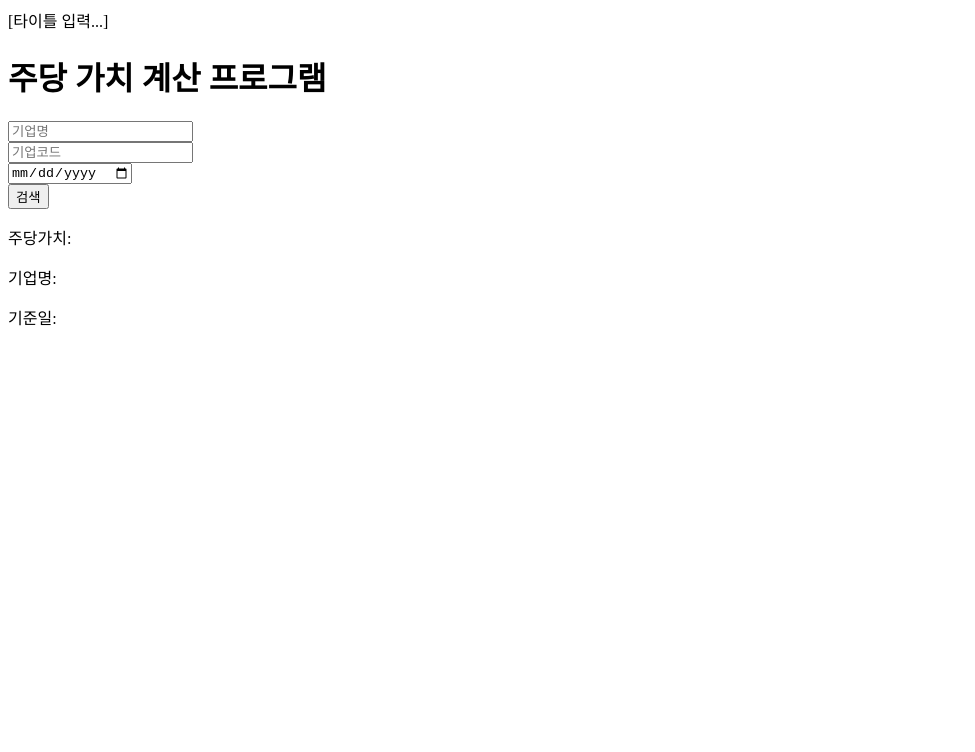
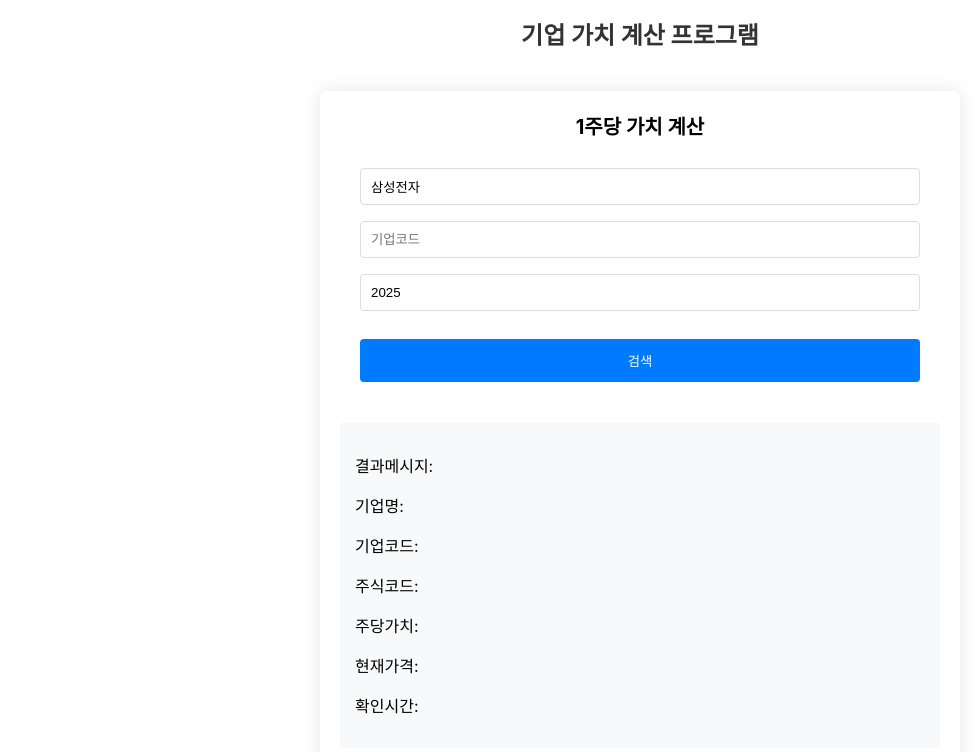
Before and after one commit to gnsgmlckdgk/comp-value-admin, a React (Create React App) app: page / in a window 1280 px wide. Shown: the top 752 px of the page, without its empty margins (0-975 px from the left). Built offline with nearby package versions, Linux system fonts and the light colour scheme.

Commit message:
css 적용

```diff
--- a/package.json
+++ b/package.json
@@ -17,12 +17,16 @@
     "axios": "^1.7.9",
     "react": "^19.0.0",
     "react-dom": "^19.0.0",
-    "react-scripts": "^5.0.1"
+    "react-scripts": "^5.0.1",
+    "styled-component": "^2.8.0",
+    "styled-components": "^6.1.14"
   },
   "devDependencies": {
     "@babel/core": "^7.26.0",
     "@babel/preset-react": "^7.26.3",
     "babel-loader": "^9.2.1",
+    "css-loader": "^7.1.2",
+    "style-loader": "^4.0.0",
     "webpack": "^5.97.1",
     "webpack-cli": "^6.0.1",
     "webpack-dev-server": "^5.2.0"
--- a/src/App.jsx
+++ b/src/App.jsx
@@ -2,16 +2,18 @@ import React from 'react';
 
 // index.js는 자동으로 불러와짐 (JavaScript/Node.js의 모듈 시스템에서는 디렉토리를 import할 때 자동으로 그 디렉토리의 index.js 파일을 찾음)
 import { Header } from './components/common';
-import { InputFrom } from './components/dart_comp'
+import { InputForm } from './components/dart_comp'
+
+import * as comp from './components/common/common_stcomp'
 
 function App() {
     return (
         <>
             <Header />
-            <div class="container">
-                <h1>주당 가치 계산 프로그램</h1>
-                <InputFrom />
-            </div>
+            <comp.Container>
+                <comp.H1>1주당 가치 계산</comp.H1>
+                <InputForm />
+            </comp.Container>
 
         </>
     );
--- a/src/components/common/Header.jsx
+++ b/src/components/common/Header.jsx
@@ -1,6 +1,8 @@
 import React from 'react';
 
+import * as comp from './header_stcomp';
+
 function Header() {
-    return <header>[타이틀 입력...]</header>;
+    return <comp.Title>기업 가치 계산 프로그램</comp.Title>;
 }
 export default Header;
--- /dev/null
+++ b/src/components/common/common_stcomp.jsx
@@ -0,0 +1,20 @@
+import styled from 'styled-components';
+
+const Container = styled.div`
+ max-width: 600px;
+ margin: 40px auto;
+ padding: 20px;
+ box-shadow: 0 0 20px rgba(0,0,0,0.1);
+ border-radius: 8px;
+`;
+
+
+const H1 = styled.form`
+  font-weight: bolder;
+  font-family: -apple-system, BlinkMacSystemFont, 'Segoe UI', Roboto, sans-serif;
+  font-size: 20px;
+  text-align: center;
+`;
+
+
+export { Container, H1 }
--- /dev/null
+++ b/src/components/common/header_stcomp.jsx
@@ -0,0 +1,11 @@
+import styled from 'styled-components';
+
+const Title = styled.h1`
+ color: #333;
+ font-size: 24px;
+ font-family: -apple-system, BlinkMacSystemFont, 'Segoe UI', Roboto, sans-serif;
+ margin-bottom: 30px;
+ text-align: center;
+`;
+
+export { Title }
--- a/src/components/dart_comp/index.jsx
+++ b/src/components/dart_comp/index.jsx
@@ -1 +1 @@
-export { default as InputFrom } from './input';
+export { default as InputForm } from './input';
--- a/src/components/dart_comp/input.jsx
+++ b/src/components/dart_comp/input.jsx
@@ -1,20 +1,60 @@
 import React, { useState } from 'react';
 import axios from 'axios';  // npm install axios
 
-const InputFrom = () => {
+// styled-components
+// import { Form, Input, Button } from './input_style'
+import * as comp from './input_stcomp'
+
+
+const InputForm = () => {
 
     // <input onChange={(e) => setName(e.target.value)} />
-    const [companyName, setCompanyName] = useState('');
+    const [companyName, setCompanyName] = useState('삼성전자');
     const [code, setCode] = useState('');
-    const [date, setDate] = useState('');
+    const [date, setDate] = useState('2025');
 
     // <div> {result && <p>결과: {result}</p>} </div>
-    const [result, setResult] = useState('');
+    const [result, setResult] = useState({
+        "결과메시지": "",
+        "기업코드": "",
+        "기업명": "",
+        "주식코드": "",
+        "주당가치": "",
+        "현재가격": "",
+        "확인시간": "",
+        "상세정보": {
+            "단위": "",
+            "영업이익_전전기": "",
+            "영업이익_전기": "",
+            "영업이익_당기": "",
+            "영업이익_합계": "",
+            "영업이익_평균": "",
+            "유동자산합계": "",
+            "유동부채합계": "",
+            "유동비율": "",
+            "투자자산_비유동자산내": "",
+            "고정부채": "",
+            "발행주식수": "",
+            "계산_사업가치": "",
+            "계산_재산가치": "",
+            "계산_부채": "",
+            "계산_기업가치": ""
+        }
+    });
 
     const handleSubmit = async (e) => {
         e.preventDefault();
         try {
             let sendUrl = "http://localhost:18080/dart/main/cal/per_value";
+            console.log("sendUrl", sendUrl);
+
+            // const response = await axios.get(sendUrl, {
+            //     params: {
+            //         companyName: companyName,
+            //         code: code,
+            //         date: date
+            //     }
+            // }); // GET Sample
 
             // const response = await axios.post('sendUrl', {
             //     companyName: companyName,
@@ -28,14 +68,40 @@ const InputFrom = () => {
 
             const response = await axios.get(sendUrl, {
                 params: {
-                    companyName: companyName,
-                    code: code,
-                    date: date
+                    corp_name: companyName,
+                    corp_code: code,
+                    year: date
                 }
-            }); // GET Sample
-
-            console.log("response", response);
-            setResult(response.data);
+            })
+                .then(response => {
+                    console.log("response", response);
+                    setResult(response.data);
+                })
+                .catch(error => {
+                    // 서버 응답이 있는 경우
+                    if (error.response) {
+                        switch (error.response.status) {
+                            case 400:
+                                console.log('잘못된 요청', error.response);
+                                setResult(prevState => ({
+                                    결과메시지: error.response.data.message
+                                }));
+                                break;
+                            default:
+                                console.log('서버 에러', error.response);
+                                setResult(prevState => ({
+                                    결과메시지: error.response.data.message
+                                }));
+                        }
+                    }
+                    // 서버 응답이 없는 경우
+                    else {
+                        console.log('네트워크 에러');
+                        setResult(prevState => ({
+                            결과메시지: "네트워크 에러"
+                        }));
+                    }
+                });
 
         } catch (error) {
             console.error(error);
@@ -44,27 +110,31 @@ const InputFrom = () => {
 
     return (
         <>
-            <form onSubmit={handleSubmit}>
+            <comp.Form onSubmit={handleSubmit}>
                 <div className="input-group">
-                    <input type="text" className="input" placeholder="기업명"
+                    <comp.Input type="text" className="input" placeholder="기업명"
                         value={companyName} onChange={(e) => setCompanyName(e.target.value)} />
                 </div>
-                <div class="input-group">
-                    <input type="text" className="input" placeholder="기업코드"
+                <div className="input-group">
+                    <comp.Input type="text" className="input" placeholder="기업코드"
                         value={code} onChange={(e) => setCode(e.target.value)} />
                 </div>
-                <div class="input-group">
-                    <input type="date" className="input"
+                <div className="input-group">
+                    <comp.Input type="text" className="input" placeholder="기준연도"
                         value={date} onChange={(e) => setDate(e.target.value)} />
                 </div>
-                <button className="btn" onClick={handleSubmit}>검색</button>
-            </form>
-            <div class="result">
-                <p>주당가치: <span>{ }</span></p>
-                <p>기업명: <span>{ }</span></p>
-                <p>기준일: <span>{ }</span></p>
-            </div>
+                <comp.Button className="btn" onClick={handleSubmit}>검색</comp.Button>
+            </comp.Form>
+            <comp.ResultMessage className="result">
+                <p>결과메시지: <span>{result.결과메시지}</span></p>
+                <p>기업명: <span>{result.기업명}</span></p>
+                <p>기업코드: <span>{result.기업코드}</span></p>
+                <p>주식코드: <span>{result.주식코드}</span></p>
+                <p>주당가치: <comp.StrongText>{result.주당가치}</comp.StrongText></p>
+                <p>현재가격: <comp.StrongText>{result.현재가격}</comp.StrongText></p>
+                <p>확인시간: <span>{result.확인시간}</span></p>
+            </comp.ResultMessage>
         </>
     );
 }
-export default InputFrom;
+export default InputForm;
--- /dev/null
+++ b/src/components/dart_comp/input_stcomp.jsx
@@ -0,0 +1,49 @@
+import styled from 'styled-components';
+
+const Form = styled.form`
+  max-width: 1200px;
+  margin: 0 auto;
+  padding: 20px;
+`;
+
+const Input = styled.input`
+ width: 96%;
+ padding: 10px;
+ margin: 8px 0;
+ border: 1px solid #ddd;
+ border-radius: 4px;
+`;
+
+const Button = styled.button`
+ width: 100%;
+ padding: 12px;
+ background-color: #007bff;
+ color: white;
+ border: none;
+ border-radius: 4px;
+ cursor: pointer;
+ margin-top: 20px;
+
+ &:hover {
+   background-color: #0056b3;
+ }
+`;
+
+const ResultMessage = styled.div`
+ margin-top: 20px;
+ padding: 15px;
+ border-radius: 4px;
+ background-color: #f8f9fa;
+ font-family: -apple-system, BlinkMacSystemFont, 'Segoe UI', Roboto, sans-serif;
+`;
+
+const StrongText = styled.span`
+  font-weight: bolder;
+  cursor: pointer;
+  &:hover {
+   color:rgb(38, 28, 224);
+   font-size: 200%;
+ }
+`;
+
+export { Form, Input, Button, ResultMessage, StrongText }
--- a/webpack.config.js
+++ b/webpack.config.js
@@ -4,12 +4,12 @@ module.exports = {
     entry: './src/index.js',
     output: {
         path: path.resolve(__dirname, 'dist'),
-        filename: 'bundle.js'
+        filename: 'bundle.js',
     },
     module: {
         rules: [
             {
-                test: /\.jsx?$/,
+                test: /\.(js|jsx)$/,
                 exclude: /node_modules/,
                 use: {
                     loader: 'babel-loader'
@@ -19,10 +19,5 @@ module.exports = {
     },
     resolve: {
         extensions: ['.js', '.jsx']
-    },
-    devServer: {
-        static: {
-            directory: path.join(__dirname, 'public')
-        }
     }
 };
```
Also changed, not shown: 1 other file (tests, documents, lock files or other folders).
